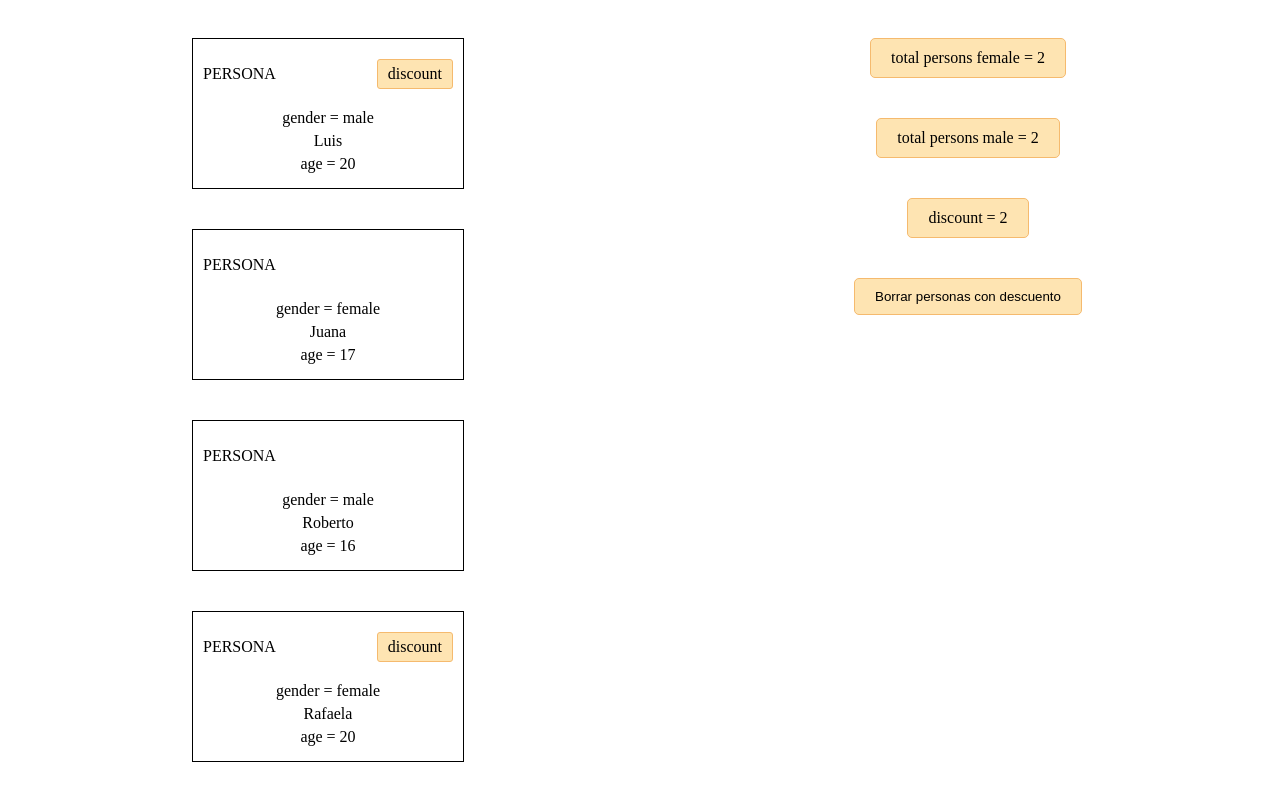
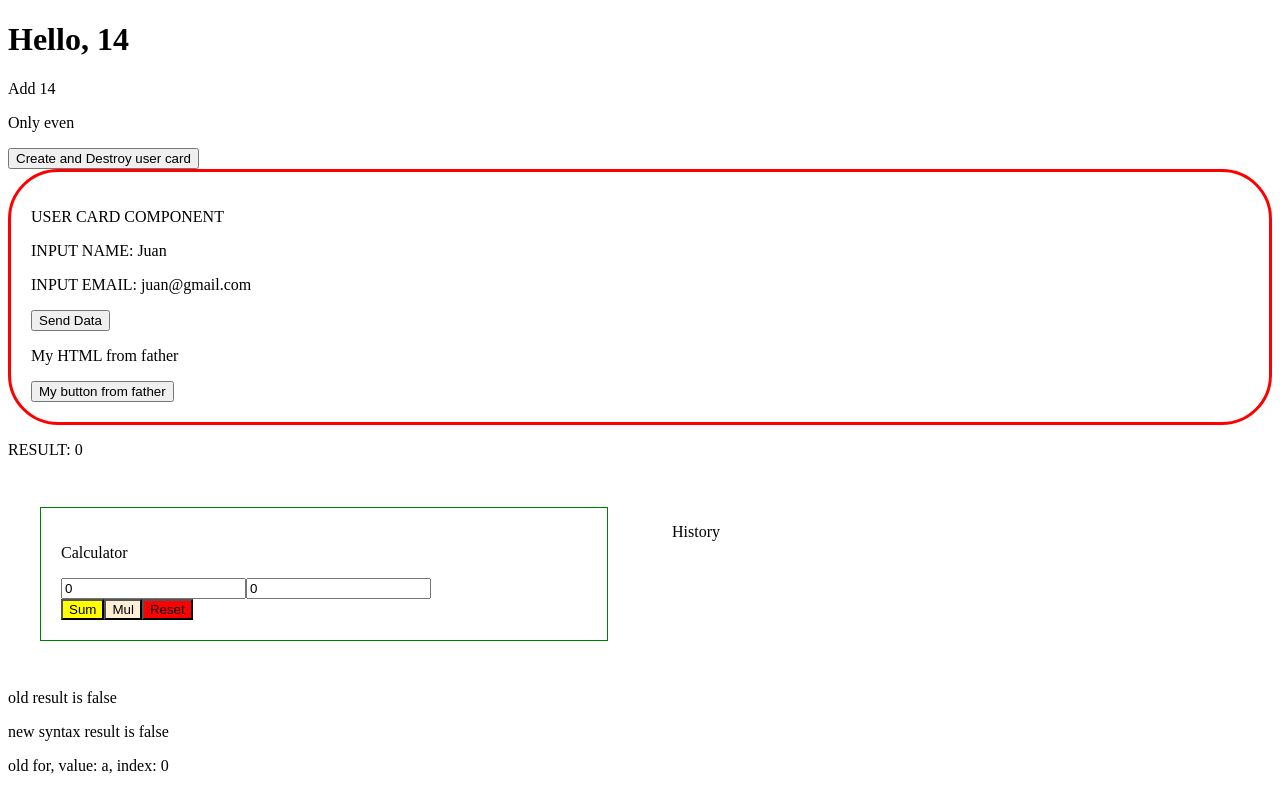
Before and after one commit to LushoCallapa/angular-course-2024, an Angular app: page / in a window 1280 px wide. Shown: the top 791 px of the page. Built offline with nearby package versions, Linux system fonts and the light colour scheme.

Commit message:
[30-09-24] OnInit, OnDestroy, and destroy

```diff
--- a/src/app/app.component.html
+++ b/src/app/app.component.html
@@ -1,11 +1,19 @@
-<!-- <h1>Hello, {{ 2 + title }}</h1>
+<h1>Hello, {{ 2 + title }}</h1>
 <p>Add {{ sum(2,title) }}</p>
- <p>Subtract {{subtract}}</p>
+ <!-- <p>Subtract {{subtract}}</p> -->
 <p>Only even {{getArray()}}</p>
-<user-card [name]="'Juan'" [email]="'juan@gmail.com'" (sendData)="receiveData($event)">
-    <p>My HTML from father</p>
-    <button>My button from father</button>
-</user-card>
+
+<button (click) = "userCardCreated = !userCardCreated">Create and Destroy user card</button>
+
+@if(userCardCreated){
+    <user-card [name]="'Juan'" [email]="'juan@gmail.com'" (sendData)="receiveData($event)">
+        <p>My HTML from father</p>
+        <button>My button from father</button>
+    </user-card>
+} @else{
+    <p> user card destroyed</p>
+}
+
 <p> RESULT: {{result}}</p>
 <div class="container">
     <calculator class="calculator" (sum)="onResult($event)" (mul)="onResult($event)" (reset)="onReset($event)"></calculator>
@@ -42,7 +50,7 @@
     @case(0){<p>new syntax, var is 0</p>}
     @case(1){<p>new syntax, var is 1</p>}
     @default{<p>new syntax, default value</p>}
-} -->
+}
 
 <div class="wrapper">
     <div class="container-persons">
--- a/src/app/app.component.ts
+++ b/src/app/app.component.ts
@@ -21,6 +21,7 @@ interface IPerson{
 })
 export class AppComponent {
 
+  userCardCreated: boolean = true;
   persons: IPerson[]
   constructor(){
     this.persons = [ {name: 'Luis', age: 20,gender: 'male'} , {name: 'Juana', age: 17,gender: 'female'}, {name: 'Roberto', age: 16,gender: 'male'},{name: 'Rafaela', age: 20,gender: 'female'}]
@@ -41,22 +42,18 @@ export class AppComponent {
   public deleteDiscount(){
     this.persons = this.persons.filter(person => person.age < 18);
   }
-  // history: Array<[string, number]> = [];
-  // result: number = 0;
-  // title: number = 12;
-  // animals: string[] = ['a','b','c','d','e','f','g'];
+  history: Array<[string, number]> = [];
+  result: number = 0;
+  title: number = 12;
+  animals: string[] = ['a','b','c','d','e','f','g'];
 
-  // person: IPerson = {
-  //   name: 'Luis',
-  //   lastName: 'Callapa',
-  //   age: 20
-  // }
 
-  // var1 = 0
-  // var2 = null
-  // var3='hola';
-  // pets: number[] = [1,2,3,4,5];
-  // parents: number[] = [7,8,9,10];
+
+  var1 = 0
+  var2 = null
+  var3='hola';
+  pets: number[] = [1,2,3,4,5];
+  parents: number[] = [7,8,9,10];
   // constructor () {
   //   const {name,age} = this.person;
   //   console.log('destructuracion',name+' '+ age);
@@ -75,50 +72,50 @@ export class AppComponent {
   //   // console.log('INDEXOF: ',this.animals.indexOf('c'));
   // }
 
-  // public sum2(...persons: number[]){
-  //   //return persons[0] + persons[1];
-  //   return persons.reduce((acc, valor) => (acc+valor) , 0);
-  // }
+  public sum2(...persons: number[]){
+    //return persons[0] + persons[1];
+    return persons.reduce((acc, valor) => (acc+valor) , 0);
+  }
 
-  // public sum(num1: number, num2: number ): number{
-  //   return num1 + num2;
-  // }
+  public sum(num1: number, num2: number ): number{
+    return num1 + num2;
+  }
 
-  // private subtract(num1: number, num2: number ): number {
-  //   return num1 - num2;
-  // }
+  private subtract(num1: number, num2: number ): number {
+    return num1 - num2;
+  }
 
-  // public getArray(){
-  //   const persons: number[] = [1,2,3,4,5];
-  //   for(let i =0; i < persons.length;i++){
-  //       if(persons[i]%2 == 0){
-  //         //console.log('person =', persons[i])
-  //       }
-  //   }
-  // }
+  public getArray(){
+    const persons: number[] = [1,2,3,4,5];
+    for(let i =0; i < persons.length;i++){
+        if(persons[i]%2 == 0){
+          //console.log('person =', persons[i])
+        }
+    }
+  }
 
-  // public receiveData(data: any){
-  //   console.log("Print Father Component",data);
-  // }
+  public receiveData(data: any){
+    console.log("Print Father Component",data);
+  }
 
-  // public onResult(data: any){
-  //   this.result = data.result ?? 0;
-  //   this.newResult(data);
-  // }
+  public onResult(data: any){
+    this.result = data.result ?? 0;
+    this.newResult(data);
+  }
 
-  // public newResult(data: any){
-  //   const { type, result } = data ?? ["", 0];
-  //   this.history.push([type, result]);
-  // }
+  public newResult(data: any){
+    const { type, result } = data ?? ["", 0];
+    this.history.push([type, result]);
+  }
 
 
-  // public onReset(data: any){
-  //   this.result = 0;
-  // }
-  // sumar(): number{
-  //   return 1 + 2;
-  // }
-  // public  suma = () => {
-  //   return 1 + 2;
-  // }
+  public onReset(data: any){
+    this.result = 0;
+  }
+  sumar(): number{
+    return 1 + 2;
+  }
+  public  suma = () => {
+    return 1 + 2;
+  }
 }
--- a/src/app/user-card/user-card.component.scss
+++ b/src/app/user-card/user-card.component.scss
@@ -1,5 +1,5 @@
 .user-card {
-    border: 1px solid red;
+    border: 3px solid red;
     border-radius: 50px;
     padding: 20px;
 }
--- a/src/app/user-card/user-card.component.ts
+++ b/src/app/user-card/user-card.component.ts
@@ -1,20 +1,31 @@
-import { Component, EventEmitter, Input, Output } from '@angular/core';
+import { Component, EventEmitter, Input, OnDestroy, OnInit, Output } from "@angular/core";
 
 @Component({
-  selector: 'user-card',
+  selector: "user-card",
   standalone: true,
   imports: [],
-  templateUrl: './user-card.component.html',
-  styleUrl: './user-card.component.scss'
+  templateUrl: "./user-card.component.html",
+  styleUrl: "./user-card.component.scss",
 })
-export class UserCardComponent {
-  @Input() name: string = '';
-  @Input() email: string = '';
+export class UserCardComponent implements OnInit, OnDestroy{
+  @Input() name: string = "";
+  @Input() email: string = "";
 
   @Output() sendData = new EventEmitter();
 
-  public onSendData(){
-    this.sendData.emit('hi from child component')
+  constructor() {
+    console.log("user card connstructor");
   }
 
+  ngOnInit(): void {
+    console.log("user card On Init")
+  }
+
+  ngOnDestroy(): void {
+    console.log("user card Destroy")
+  }
+
+  public onSendData() {
+    this.sendData.emit("hi from child component");
+  }
 }
```
